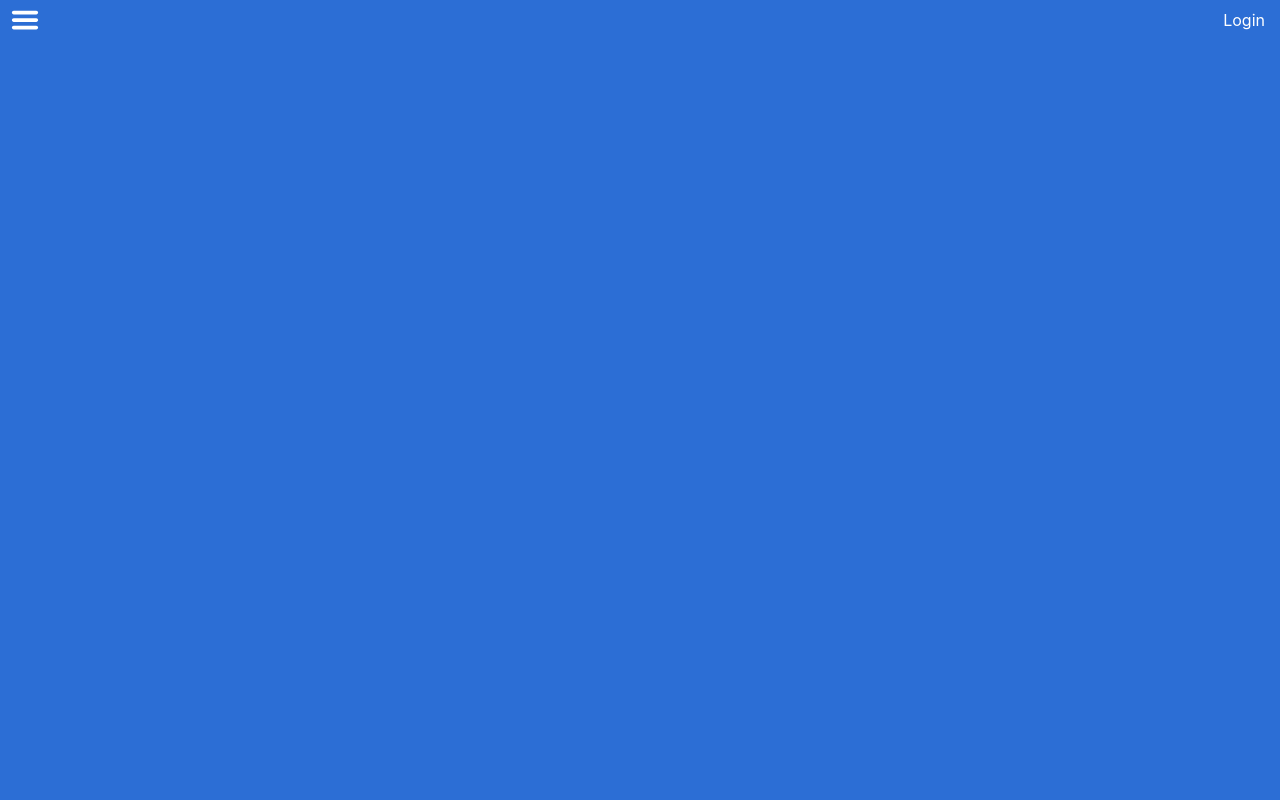
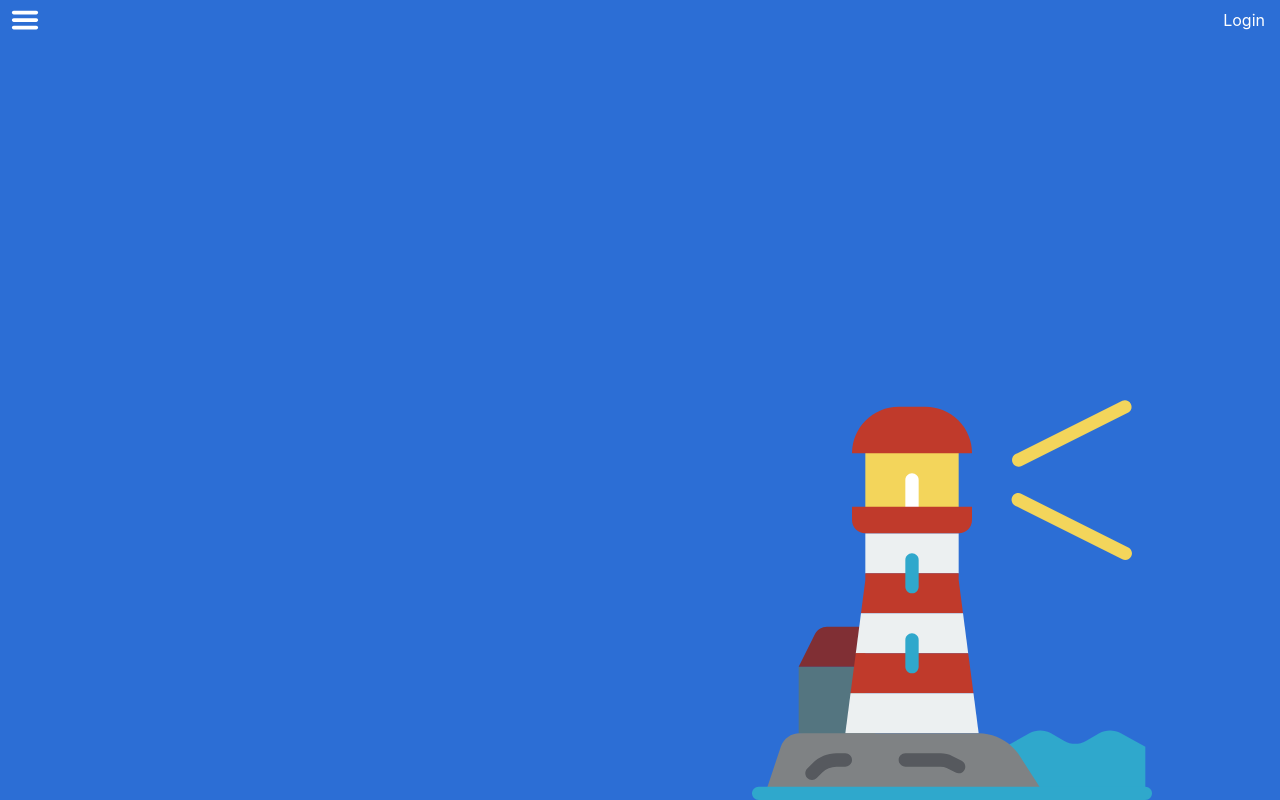
Before and after one commit to indianakuffer/Buoy, a React (Create React App) app in the folder client/: page /account in a window 1280 px wide. Built offline with nearby package versions, Linux system fonts and the light colour scheme.

Commit message:
add lighthouse

```diff
--- a/client/src/components/screens/AccountDetails.jsx
+++ b/client/src/components/screens/AccountDetails.jsx
@@ -24,6 +24,13 @@ const AccountDetailsContainer = styled.div`
   .profile-pic {
     margin-bottom: 50px;
   }
+`
+const Art = styled.img`
+  position: absolute;
+  height: 400px;
+  bottom: 0px;
+  right: 10%;
+  z-index: -1;
 `
 
 export default function AccountDetails(props) {
@@ -54,6 +61,7 @@ export default function AccountDetails(props) {
           <Button onClick={handleDelete} bgColor='#e64c3c' color='white' forceSize='30px'>Delete Account</Button>
         </>
       }
+      <Art src={require('../../images/lighthouse.svg')} />
     </AccountDetailsContainer>
   )
 }
```
